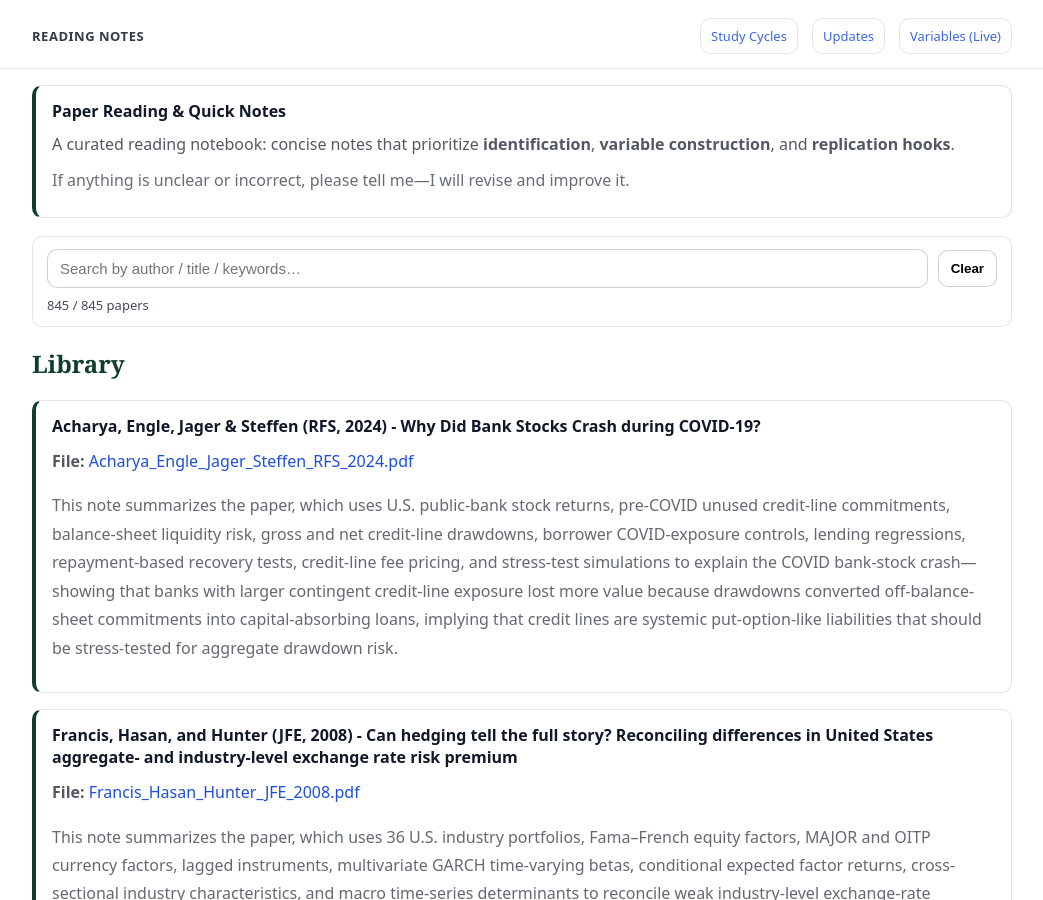
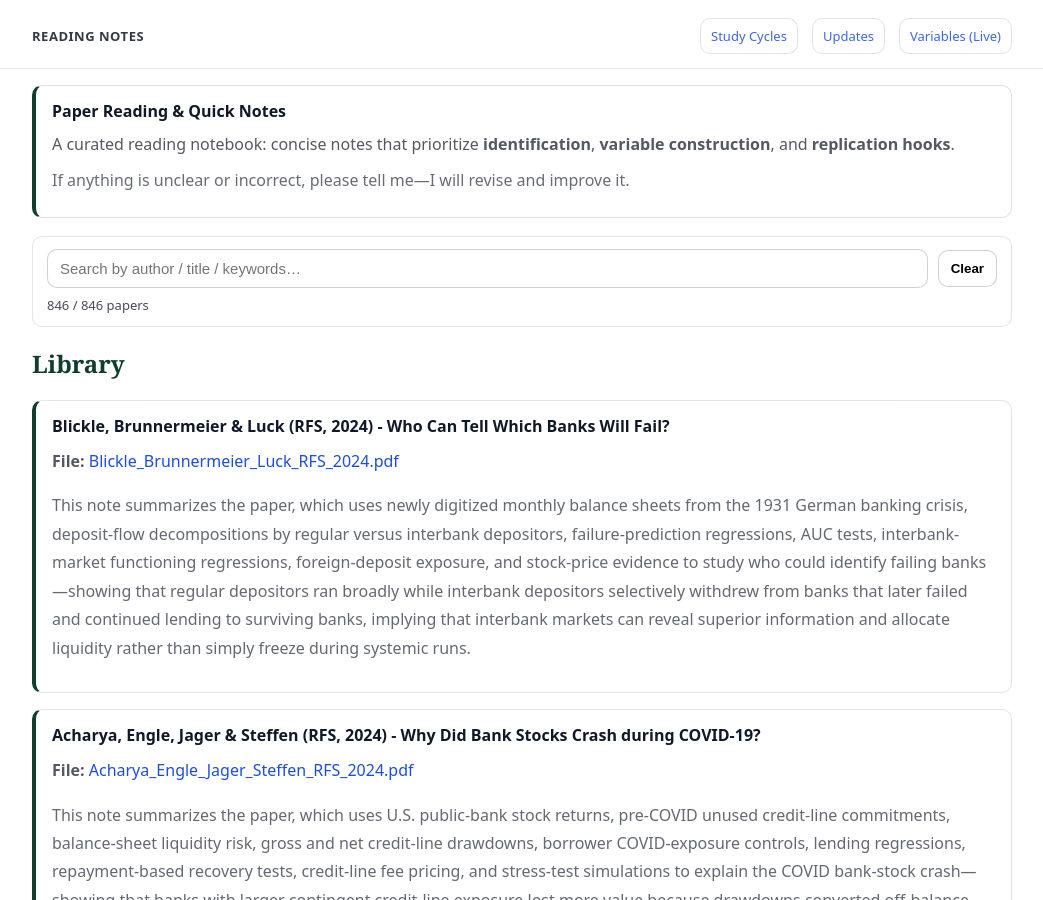
Before and after one commit to yaxinzn/study-archive, a Jekyll site: the page built from reading/index.md, in a window 1280 px wide and 900 px high. Shown: the whole window, without its empty margins (118-1161 px from the left). Built offline with Jekyll 4.4.1, drawn with Linux system fonts in a browser that asks for light colours.

Commit message:
Reading: add/update Blickle_Brunnermeier_Luck_RFS_2024.pdf

```diff
--- a/_data/reading.yml
+++ b/_data/reading.yml
@@ -1,3 +1,7 @@
+- title: "Blickle, Brunnermeier & Luck (RFS, 2024) - Who Can Tell Which Banks Will Fail?"
+  file: "Blickle_Brunnermeier_Luck_RFS_2024.pdf"
+  desc: "This note summarizes the paper, which uses newly digitized monthly balance sheets from the 1931 German banking crisis, deposit-flow decompositions by regular versus interbank depositors, failure-prediction regressions, AUC tests, interbank-market functioning regressions, foreign-deposit exposure, and stock-price evidence to study who could identify failing banks—showing that regular depositors ran broadly while interbank depositors selectively withdrew from banks that later failed and continued lending to surviving banks, implying that interbank markets can reveal superior information and allocate liquidity rather than simply freeze during systemic runs."
+
 - title: "Acharya, Engle, Jager & Steffen (RFS, 2024) - Why Did Bank Stocks Crash during COVID-19?"
   file: "Acharya_Engle_Jager_Steffen_RFS_2024.pdf"
   desc: "This note summarizes the paper, which uses U.S. public-bank stock returns, pre-COVID unused credit-line commitments, balance-sheet liquidity risk, gross and net credit-line drawdowns, borrower COVID-exposure controls, lending regressions, repayment-based recovery tests, credit-line fee pricing, and stress-test simulations to explain the COVID bank-stock crash—showing that banks with larger contingent credit-line exposure lost more value because drawdowns converted off-balance-sheet commitments into capital-absorbing loans, implying that credit lines are systemic put-option-like liabilities that should be stress-tested for aggregate drawdown risk."
```
Also changed, not shown: 1 other file.
